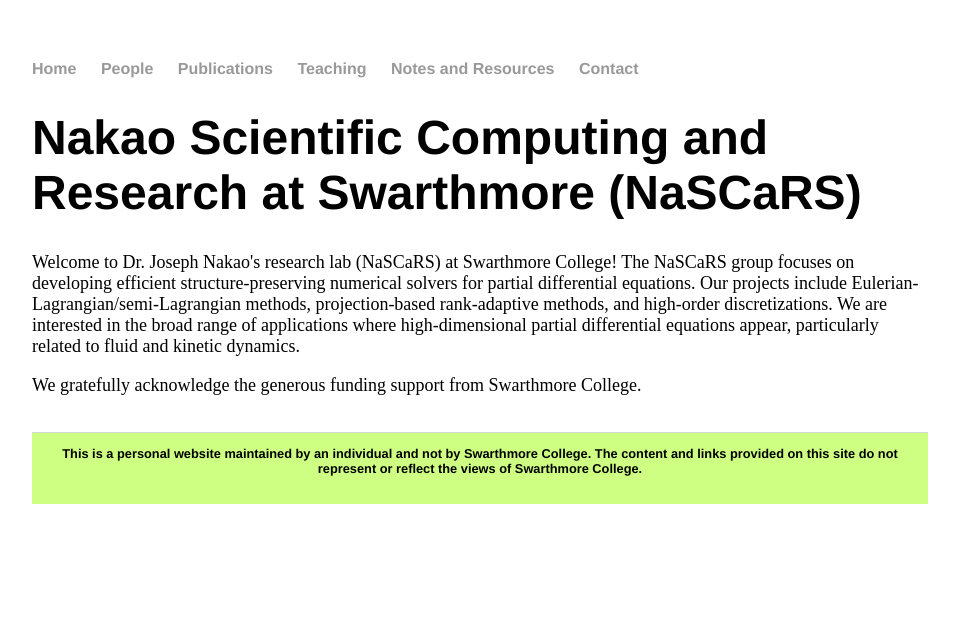
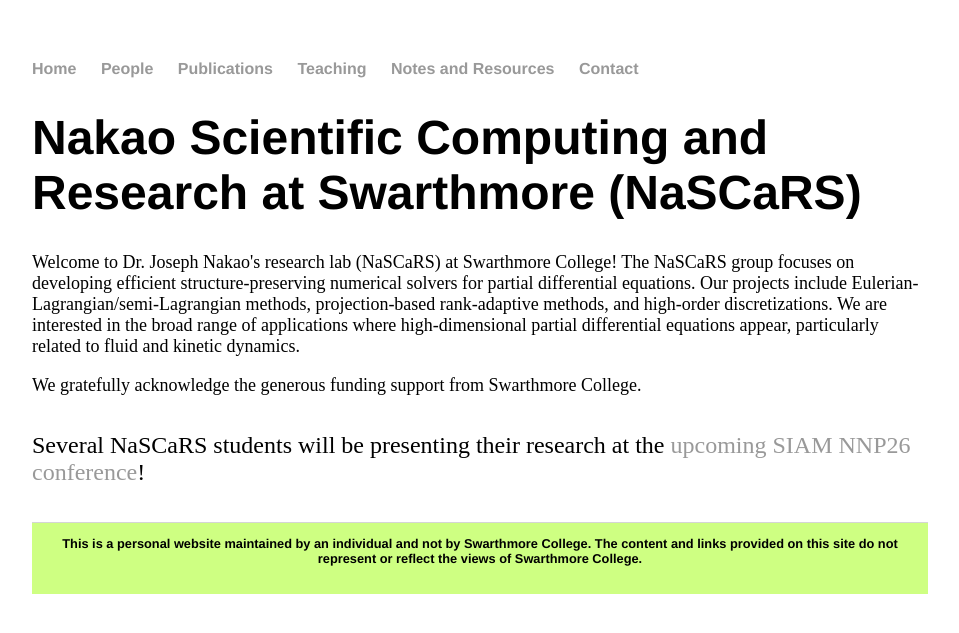
Before and after one commit to jhknakao/jhknakao.github.io, a Jekyll site: the page built from index.html, in a window 1280 px wide. Shown: the top 633 px of the page, without its empty margins (160-1119 px from the left). Built offline with Jekyll 4.4.1, drawn with Linux system fonts in a browser that asks for light colours.

Commit message:
Update index.html

```diff
--- a/index.html
+++ b/index.html
@@ -11,7 +11,10 @@
 	<br>
 	<br>
 	<br>
-
+	<font size="5">Several NaSCaRS students will be presenting their research at the <a href="https://siamnnp2026.sciencesconf.org/" target="_blank">upcoming SIAM NNP26 conference</a>!</font>
+	<br>
+	<br>
+	<br>
 </div><!-- /.blurb -->
 
 <!-- ![A headshot image of Joseph Nakao smiling. He is wearing a plaid blue shirt and glasses. A colorful array of math books on a bookshelf makes up the backdrop.](/assets/images/Nakao_headshot.jpg) -->
```
